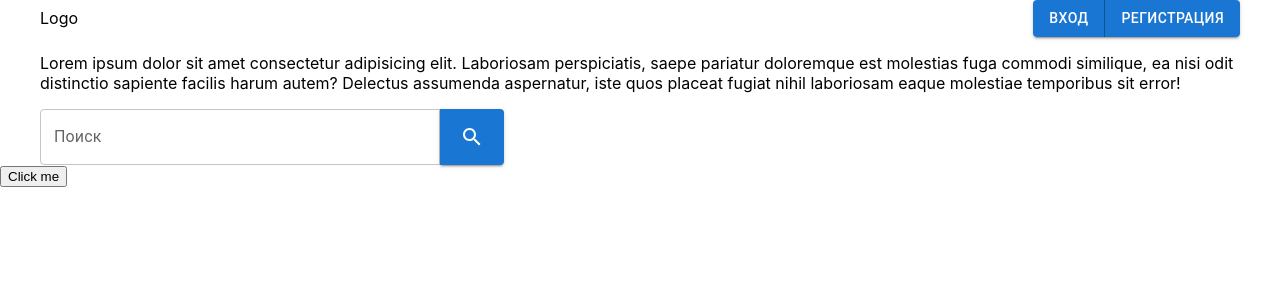
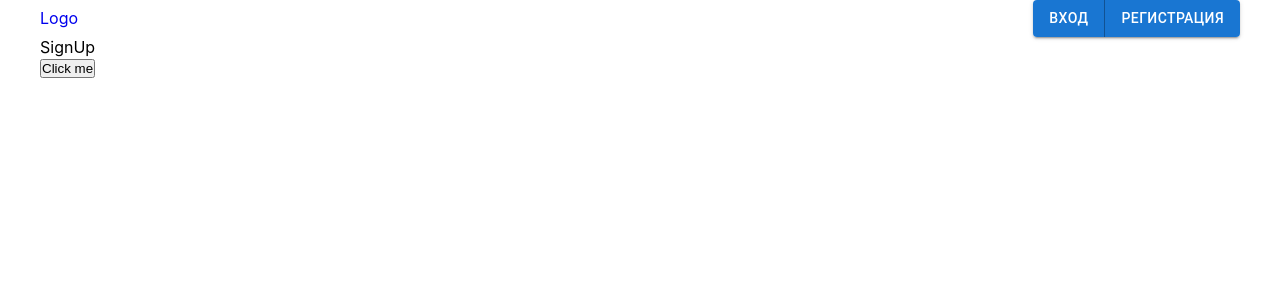
Before and after one commit to HusKey-dev/hs-cards, a React (Create React App) app: page /signup in a window 1280 px wide. Shown: the top 300 px of the page. Built offline with nearby package versions, Linux system fonts and the light colour scheme.

Commit message:
added basic routing

```diff
--- a/package.json
+++ b/package.json
@@ -19,6 +19,7 @@
     "react": "^18.2.0",
     "react-dom": "^18.2.0",
     "react-redux": "^8.0.2",
+    "react-router-dom": "^6.3.0",
     "react-scripts": "5.0.1",
     "sass": "^1.53.0",
     "typescript": "^4.7.4",
--- a/src/App.tsx
+++ b/src/App.tsx
@@ -1,10 +1,13 @@
 import axios from "axios";
+import { BrowserRouter as Router, Route, Routes } from "react-router-dom";
 import { createTheme, ThemeProvider } from "@mui/material/styles";
 
 import Header from "./components/Header/Header";
 import Main from "./components/Main/Main";
 
 import "./app.scss";
+import SignIn from "./components/SignIn/SignIn";
+import SignUp from "./components/SignUp/SignUp";
 
 const theme = createTheme({
 	palette: {
@@ -36,11 +39,19 @@ function App() {
 
 	return (
 		<div className="App">
-			<ThemeProvider theme={theme}>
-				<Header />
-				<Main />
-				<button onClick={handleClick}>Click me</button>
-			</ThemeProvider>
+			<Router>
+				<ThemeProvider theme={theme}>
+					<Header />
+					<div className="container">
+						<Routes>
+							<Route path="" element={<Main />} />
+							<Route path="/signin" element={<SignIn />} />
+							<Route path="/signup" element={<SignUp />} />
+						</Routes>
+						<button onClick={handleClick}>Click me</button>
+					</div>
+				</ThemeProvider>
+			</Router>
 		</div>
 	);
 }
--- a/src/app.scss
+++ b/src/app.scss
@@ -3,3 +3,7 @@
 	margin-left: auto;
 	margin-right: auto;
 }
+
+.padding-1 {
+	padding: 1rem;
+}
--- a/src/components/Header/Header.tsx
+++ b/src/components/Header/Header.tsx
@@ -1,4 +1,6 @@
 import React from "react";
+import { Link } from "react-router-dom";
+
 import Logo from "../Logo/Logo";
 import ProfileControls from "../ProfileControls/ProfileControls";
 
@@ -8,7 +10,9 @@ function Header() {
 	return (
 		<header className="header">
 			<div className="container header__content">
-				<Logo />
+				<Link to="/">
+					<Logo />
+				</Link>
 				<ProfileControls />
 			</div>
 		</header>
--- a/src/components/Main/Main.tsx
+++ b/src/components/Main/Main.tsx
@@ -3,7 +3,7 @@ import SearchPanel from "../SearchPanel/SearchPanel";
 
 function Main() {
 	return (
-		<div className="container">
+		<div className="padding-1">
 			<p>
 				Lorem ipsum dolor sit amet consectetur adipisicing elit.
 				Laboriosam perspiciatis, saepe pariatur doloremque est molestias
@@ -11,6 +11,7 @@ function Main() {
 				harum autem? Delectus assumenda aspernatur, iste quos placeat
 				fugiat nihil laboriosam eaque molestiae temporibus sit error!
 			</p>
+			<br />
 			<SearchPanel />
 		</div>
 	);
--- a/src/components/ProfileControls/ProfileControls.tsx
+++ b/src/components/ProfileControls/ProfileControls.tsx
@@ -1,12 +1,16 @@
+import { Link } from "react-router-dom";
 import { Button, ButtonGroup } from "@mui/material";
-import React from "react";
 
 const ProfileControls = () => {
 	return (
 		<div>
 			<ButtonGroup variant="contained">
-				<Button>Вход</Button>
-				<Button>Регистрация</Button>
+				<Button component={Link} to="/signin">
+					Вход
+				</Button>
+				<Button component={Link} to="/signup">
+					Регистрация
+				</Button>
 			</ButtonGroup>
 		</div>
 	);
--- /dev/null
+++ b/src/components/SignIn/SignIn.tsx
@@ -0,0 +1,7 @@
+import React from "react";
+
+function SignIn() {
+	return <div>SignIn</div>;
+}
+
+export default SignIn;
--- /dev/null
+++ b/src/components/SignUp/SignUp.tsx
@@ -0,0 +1,7 @@
+import React from "react";
+
+function SignUp() {
+	return <div>SignUp</div>;
+}
+
+export default SignUp;
--- a/src/index.css
+++ b/src/index.css
@@ -1,13 +1,20 @@
+* {
+	margin: 0;
+	padding: 0;
+	box-sizing: border-box;
+	text-decoration: none;
+}
+
 body {
-  margin: 0;
-  font-family: -apple-system, BlinkMacSystemFont, 'Segoe UI', 'Roboto', 'Oxygen',
-    'Ubuntu', 'Cantarell', 'Fira Sans', 'Droid Sans', 'Helvetica Neue',
-    sans-serif;
-  -webkit-font-smoothing: antialiased;
-  -moz-osx-font-smoothing: grayscale;
+	margin: 0;
+	font-family: -apple-system, BlinkMacSystemFont, "Segoe UI", "Roboto",
+		"Oxygen", "Ubuntu", "Cantarell", "Fira Sans", "Droid Sans",
+		"Helvetica Neue", sans-serif;
+	-webkit-font-smoothing: antialiased;
+	-moz-osx-font-smoothing: grayscale;
 }
 
 code {
-  font-family: source-code-pro, Menlo, Monaco, Consolas, 'Courier New',
-    monospace;
+	font-family: source-code-pro, Menlo, Monaco, Consolas, "Courier New",
+		monospace;
 }
```
Also changed, not shown: 1 other file (tests, documents, lock files or other folders).
